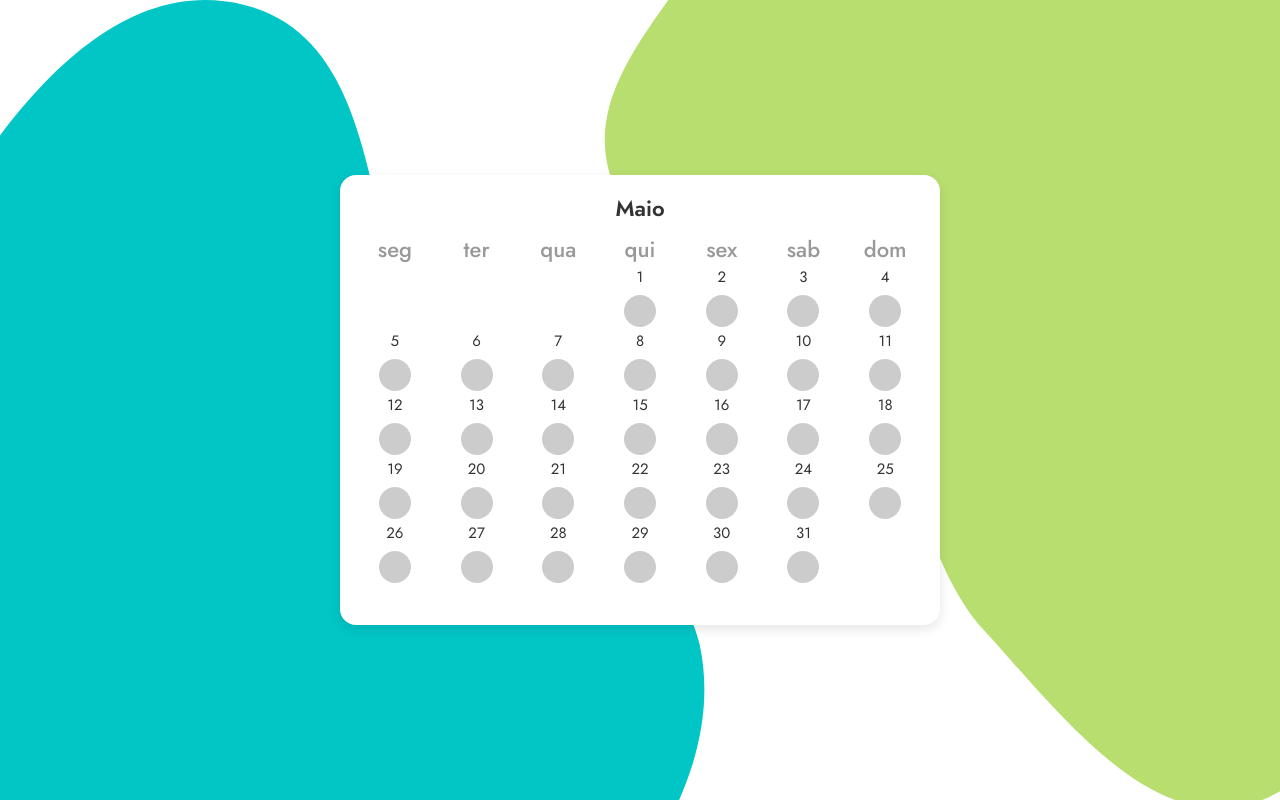
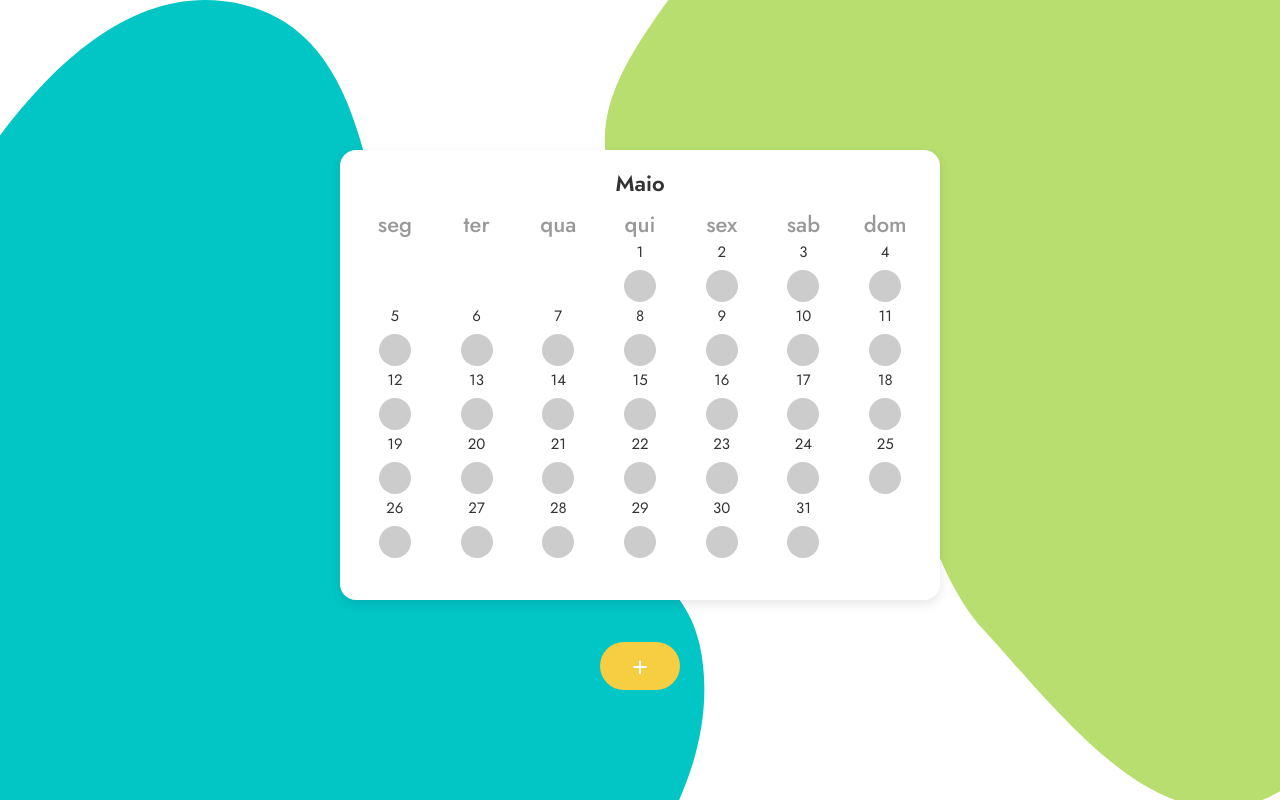
Before and after one commit to LaraSouzx/Moodly, a React (Create React App) app: page / in a window 1280 px wide. Built offline with nearby package versions, Linux system fonts and the light colour scheme.

Commit message:
add: btn nova emoção e nova rota nova emoção

```diff
--- a/package.json
+++ b/package.json
@@ -11,6 +11,7 @@
     "firebase": "^11.7.2",
     "react": "^19.1.0",
     "react-dom": "^19.1.0",
+    "react-router-dom": "^6.30.0",
     "react-scripts": "5.0.1",
     "web-vitals": "^2.1.4"
   },
--- a/src/App.js
+++ b/src/App.js
@@ -1,15 +1,19 @@
 import './App.css';
-import '../src/pages/dashboard/Dashboard';
 import { Dashboard } from '../src/pages/dashboard/Dashboard';
+import NovaEmocao from '../src/pages/novaEmocao/NovaEmocao'; // importe o novo componente
 import 'bootstrap/dist/css/bootstrap.min.css';
-
+import { BrowserRouter as Router, Routes, Route } from 'react-router-dom';
 
 function App() {
   return (
-    <div className="App">
-
-        <Dashboard/>
-    </div>
+    <Router>
+      <div className="App">
+        <Routes>
+          <Route path="/" element={<Dashboard />} />
+          <Route path="/nova-emocao" element={<NovaEmocao />} />
+        </Routes>
+      </div>
+    </Router>
   );
 }
 
--- a/src/pages/dashboard/Dashboard.js
+++ b/src/pages/dashboard/Dashboard.js
@@ -1,7 +1,15 @@
 import '../dashboard/style.css';
 import Calendario from '../../components/Calendario/Calendario';
+import { useNavigate } from "react-router-dom";
+
 
 export function Dashboard() {
+  const navigate = useNavigate();
+
+    const handleAddEmotion = () => {
+    navigate("/nova-emocao");
+  };
+
   return (
     <div className="svg-container">
 
@@ -37,7 +45,9 @@ export function Dashboard() {
         />
       </svg>
 
-      <Calendario/>
+        <Calendario/>
+        <button className="add-emotion-button" onClick={handleAddEmotion}>+</button>
+
     </div>
   );
 }
--- a/src/pages/dashboard/style.css
+++ b/src/pages/dashboard/style.css
@@ -7,6 +7,8 @@
   display: flex;
   justify-content: center;
   align-items: center;
+   flex-direction: column;
+   gap: -60px;
 }
 
 .organicoum,
@@ -26,15 +28,6 @@
   right: 0;
 }
 
-.container-calendario {
-  position: relative;
-  z-index: 1;
-  background-color: white;
-  border-radius: 30px;
-  box-shadow: 0 0 15px rgba(0, 0, 0, 0.7);
-  width: 550px;
-  height: 400px;
-}
 
 .mes{
   font-weight: 400;
@@ -44,3 +37,22 @@
   font-size: 22px;
   margin-top: 10px;
 }
+
+.add-emotion-button {
+  margin-top: 2px;
+  background-color: #F7CD42;
+  color: white;
+  border: none;
+  border-radius: 30px;
+  width: 80px;
+  height: 48px;
+  font-size: 28px;
+  font-weight: 500;
+  cursor: pointer;
+  transition: background-color 0.2s;
+   z-index: 2;
+}
+
+.add-emotion-button:hover {
+  background-color: #F2D472;
+}
--- /dev/null
+++ b/src/pages/novaEmocao/NovaEmocao.js
@@ -0,0 +1,13 @@
+import React from "react";
+
+const NovaEmocao = () => {
+  return (
+    <div style={{ padding: "40px", textAlign: "center" }}>
+      <h2>Adicionar Nova Emoção</h2>
+      <p>Aqui você pode criar ou registrar uma nova emoção!</p>
+      {/* Você pode colocar um formulário aqui depois */}
+    </div>
+  );
+};
+
+export default NovaEmocao;
```
Also changed, not shown: src/pages/novaEmocao/style.css (added), 1 other file (tests, documents, lock files or other folders).
